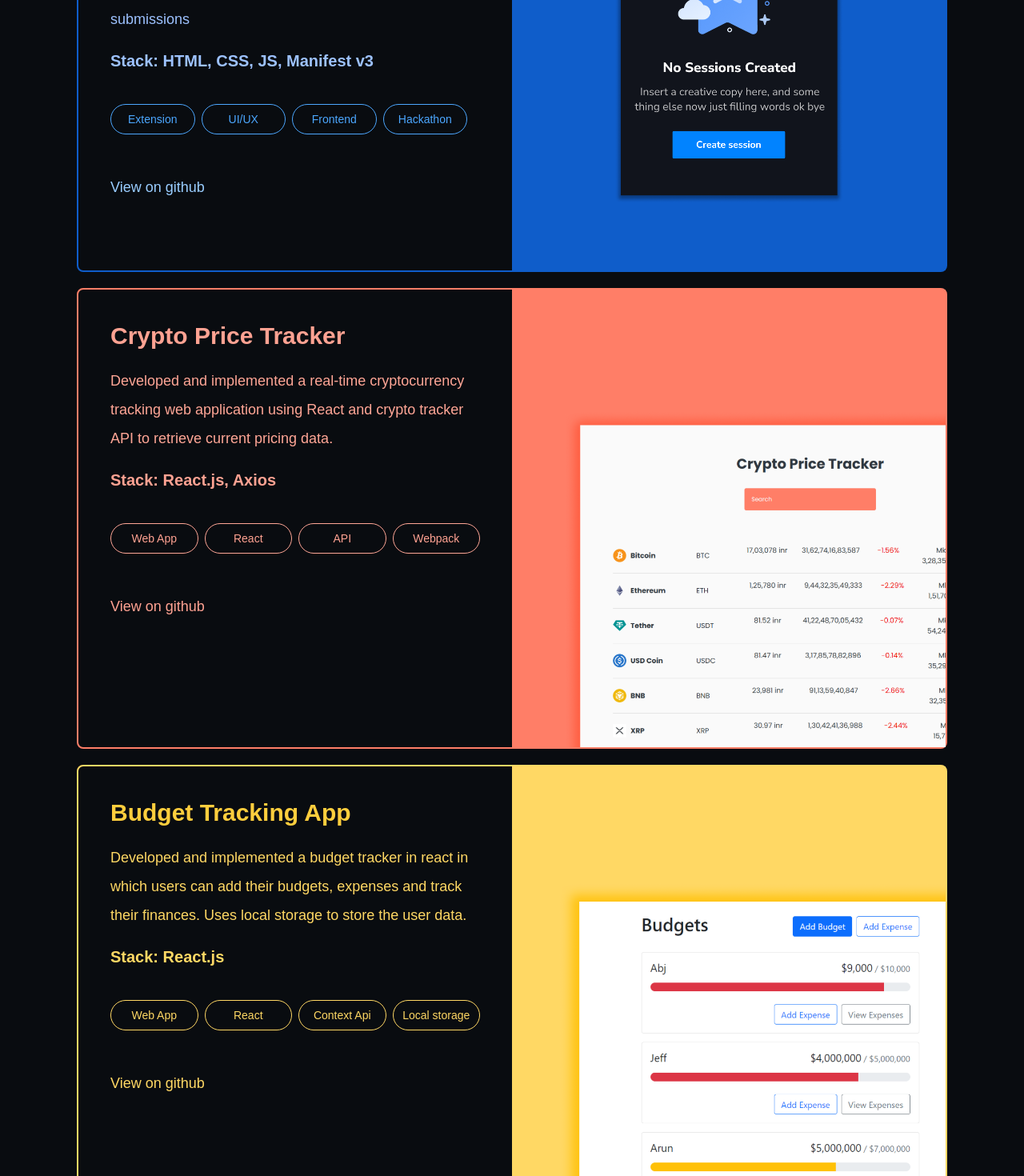
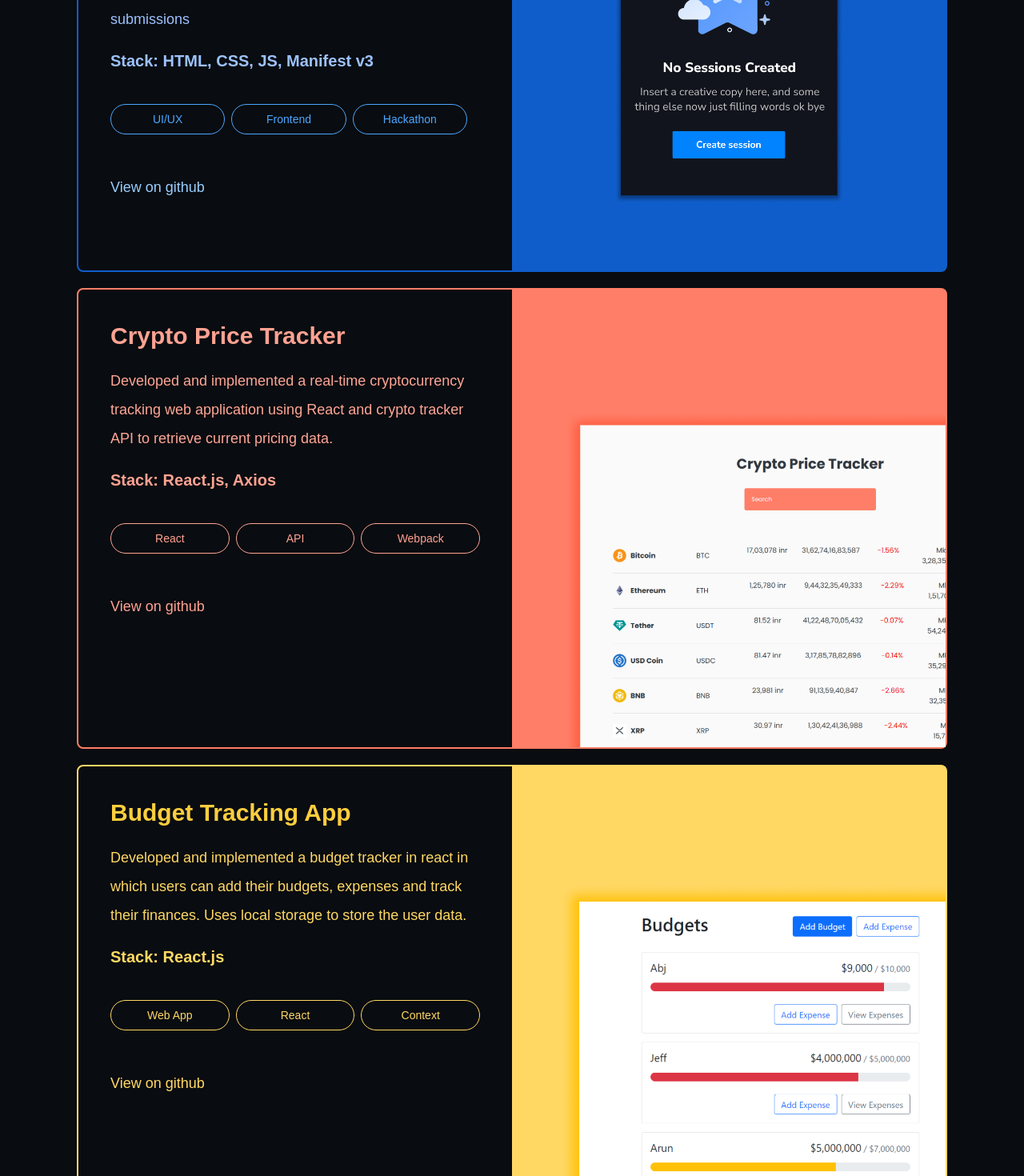
Before and after one commit to Abjcodes/portfolio-v2, a Next.js app: page / in a window 1280 px wide. Shown: the part 2040-3510 px from the top of the page at 80% size. Built offline with nearby package versions, Linux system fonts and the light colour scheme; a web font is replaced by a local one.

Commit message:
Fixed tags

```diff
--- a/pages/index.js
+++ b/pages/index.js
@@ -248,11 +248,11 @@ export default function Home() {
                       Stack: HTML, CSS, JS, Manifest v3
                     </p>
                   <div className='flex flex-row gap-2'>
-                  <div className='my-5 rounded-full border border-[#4CA7FF] text-center w-24 sm:w-48'>
+                  {/* <div className='my-5 rounded-full border border-[#4CA7FF] text-center w-24 sm:w-48'>
                   <p className='py-2 text-[#4CA7FF] text-sm font-medium'>
                    Extension
                   </p>
-                  </div>
+                  </div> */}
                   <div className='my-5 rounded-full border border-[#4CA7FF] text-center w-24 sm:w-48'>
                   <p className='py-2 text-[#4CA7FF] text-sm font-medium'>
                     UI/UX
@@ -301,11 +301,11 @@ export default function Home() {
                       Stack: React.js, Axios
                     </p>
                   <div className='flex flex-row gap-2'>
-                  <div className='my-5 rounded-full border border-[#FFA696] text-center w-24 sm:w-48'>
+                  {/* <div className='my-5 rounded-full border border-[#FFA696] text-center w-24 sm:w-48'>
                   <p className='py-2 text-[#FFA292] text-sm font-medium'>
                     Web App
                   </p>
-                  </div>
+                  </div> */}
                   <div className='my-5 rounded-full border border-[#FFA696] text-center w-24 sm:w-48'>
                   <p className='py-2 text-[#FFA292] text-sm font-medium'>
                     React
@@ -368,14 +368,14 @@ export default function Home() {
                   </div>
                   <div className='my-5 rounded-full border border-[#FFD864] text-center w-24 sm:w-48'>
                   <p className='py-2 text-[#FFD864] text-sm font-medium'>
-                  Context Api
+                  Context
                   </p>
                   </div>
-                  <div className='my-5 rounded-full border border-[#FFD864] text-center w-24 sm:w-48'>
+                  {/* <div className='my-5 rounded-full border border-[#FFD864] text-center w-24 sm:w-48'>
                   <p className='py-2 text-[#FFD864] text-sm font-medium'>
                     Local storage
                   </p>
-                  </div>
+                  </div> */}
                   </div>
                   <p className='pt-2 pb-4 sm:py-8 sm:text-lg text-[#FFD864] font-light'>
                     <a href='https://github.com/Abjcodes/Budget-Tracker' className='hover:text-[#fecb32]'>
```
